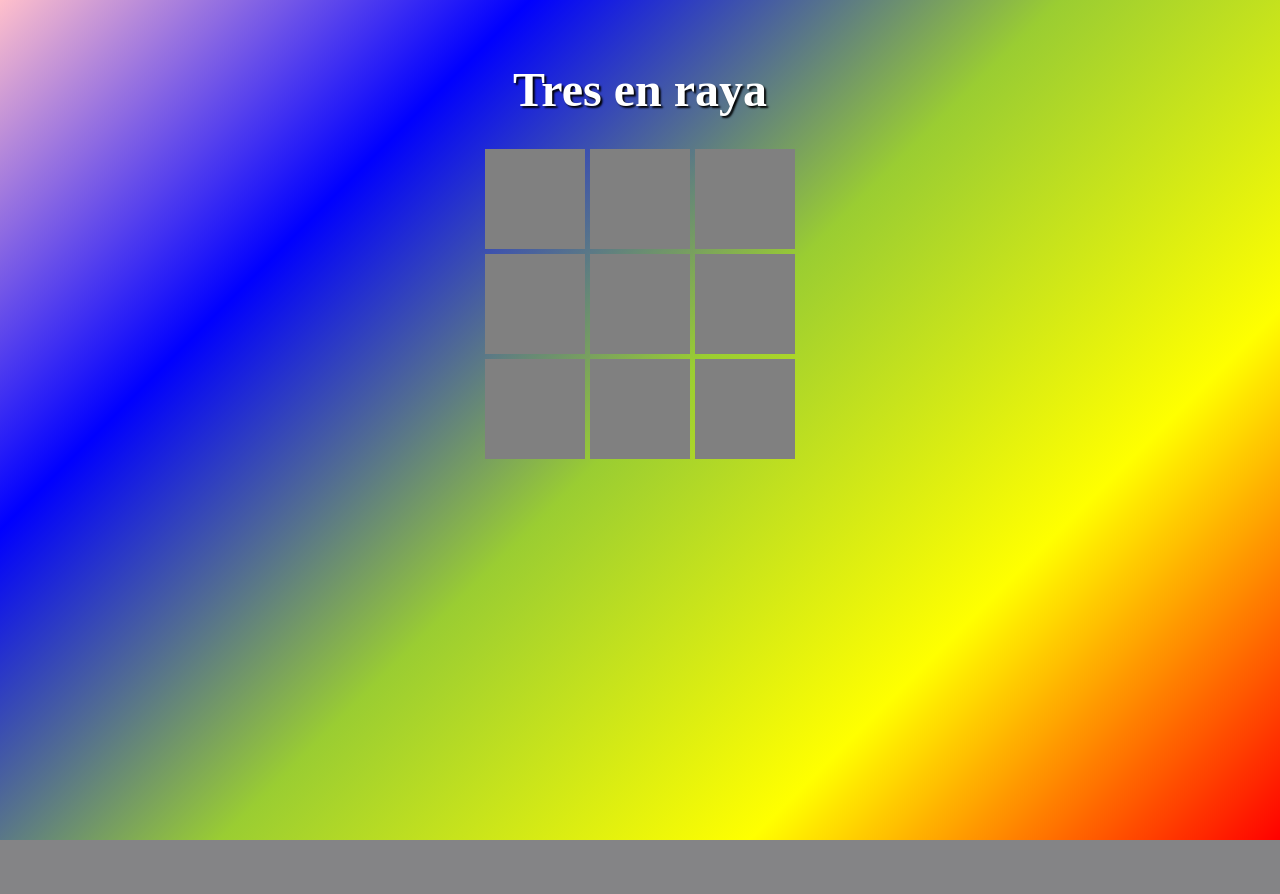
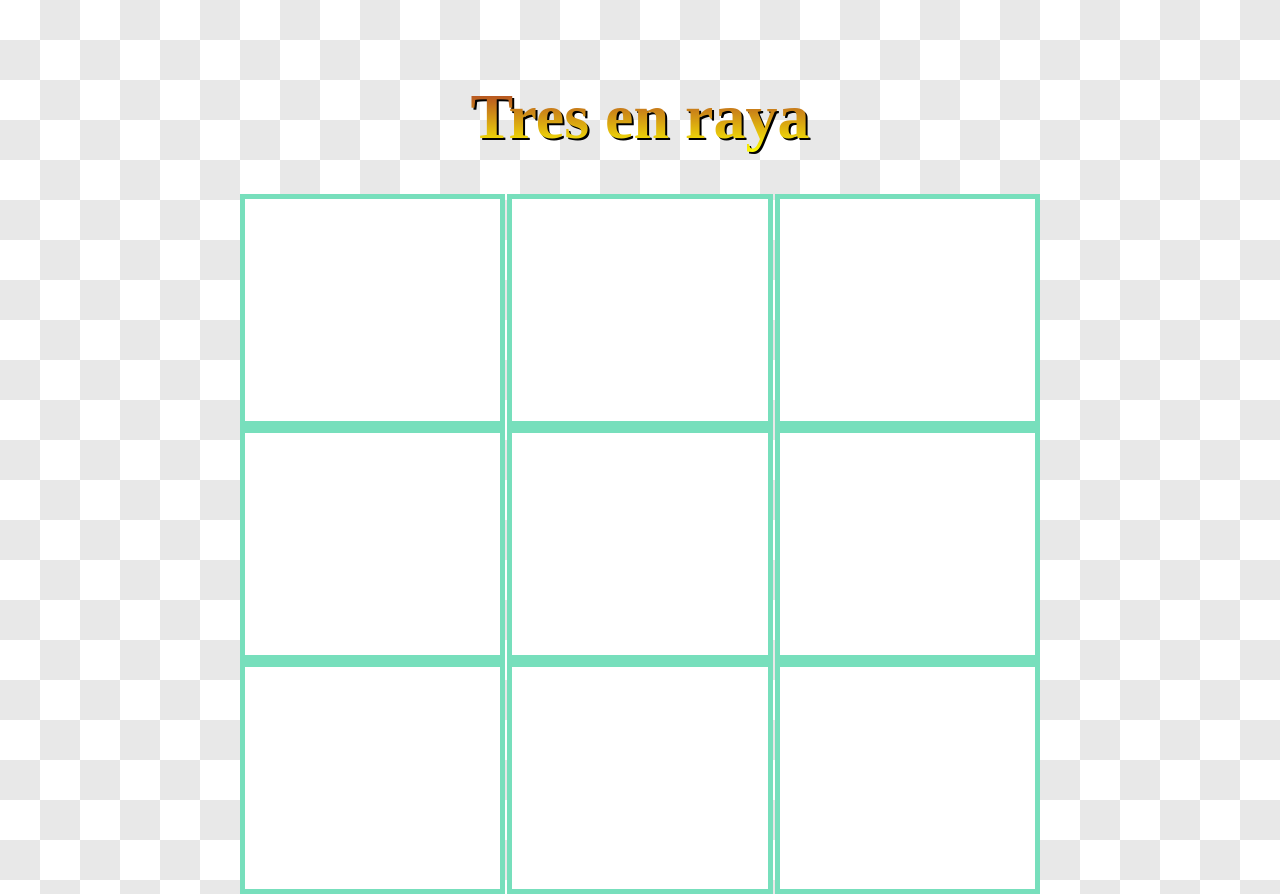
Before and after one commit to andresSBLM/proyectos_simples, a PHP site: page / in a window 1280 px wide. Before the commit the page ends 840 px from the top, so only its background shows below. Run offline with PHP 8.4, Linux system fonts and the light colour scheme.

Commit message:
rediseño comienzo

```diff
--- a/tres_en_raya/css/style.css
+++ b/tres_en_raya/css/style.css
@@ -3,70 +3,54 @@
 }
 
 :root {
-    --fondo-caja: grey;
-    --h1: white;
-    --sombras: black;
-    --fondo-casillas: linear-gradient(rgba(149, 147, 147, 0.558), rgba(255, 255, 255, 0.716));
-    --fondo-body: linear-gradient(135deg, pink, blue, yellowgreen, yellow, red);
-    --fondo-ultimo: linear-gradient(rgba(249, 13, 13, 0.558), rgba(195, 159, 30, 0.716));
+    --tamaño: 700px;
+}
+
+body {
+    max-width: 800px;
+    min-height: 100vh;
+    margin: auto;
+    background: repeating-conic-gradient(rgba(0, 0, 0, 0.089) 0 25%, rgba(255, 255, 255, 0.11) 25% 50%) 0 0 / 80px 80px ;
 }
 
 h1 {
-    color: var(--h1);
-    text-shadow: 2px 2px 2px var(--sombras);
     text-align: center;
-    padding-top: 30px;
-    font-size: 3rem;
+    width: fit-content;
+    margin: auto;
+    margin-top: 80px;
+    font-size: 4rem;
+    background: linear-gradient(brown, yellow);
+    background-clip: text;
+    color: transparent;
+    filter: drop-shadow( 2px 2px black);
+    margin-bottom: 40px;
 }
 
-body {
-    background: var(--fondo-body);
-    background-repeat: no-repeat;
-    background-position: center;
-    background-size: cover;
-    min-height: 100svb;
+#pantalla {
+    display: grid;
+    height: var(--tamaño);
+    display: flex;
+    gap: 2px;
 }
 
-form {
-    display: grid;
-    grid-template-columns: repeat(3, 100px);
-    gap: 5px;
-    justify-content: center;
+#fila {
+    flex: 1 1 auto;
+    background-color: rgb(119, 223, 188);
+    display: flex;
+    flex-direction: column;
+    gap: 2px;
 }
 
-input[type="checkbox"] {
-    appearance: none;
-    width: 100px;
-    height: 100px;
-    margin: 0;
-    background-color: var(--fondo-caja);
-    cursor: pointer;
+#cuadrado {
+    flex: 1 1 auto;
+    background-color: rgb(255, 255, 255);
+    margin: 5px;
 }
 
-.turno_o {
-    background: var(--fondo-casillas), url(../img/o.png);
-    background-position: center;
-    background-repeat: no-repeat;
-    background-size: cover;
+#fila .x {
+    background: linear-gradient(white, black) ;
 }
 
-.turno_x {
-    background: var(--fondo-casillas), url(../img/x.jpeg);
-    background-position: center;
-    background-repeat: no-repeat;
-    background-size: cover;
+#fila .o {
+    background: linear-gradient(white, red);
 }
-
-.ultimo.turno_x {
-    background: var(--fondo-ultimo), var(--fondo-casillas), url(../img/x.jpeg);
-    background-position: center;
-    background-repeat: no-repeat;
-    background-size: cover;
-}
-
-.ultimo.turno_o {
-    background: var(--fondo-ultimo), var(--fondo-casillas), url(../img/o.png);
-    background-position: center;
-    background-repeat: no-repeat;
-    background-size: cover;
-}
--- a/tres_en_raya/index.html
+++ b/tres_en_raya/index.html
@@ -1,96 +1,64 @@
 <!DOCTYPE html>
 <html lang="en">
-
 <head>
     <meta charset="UTF-8">
-    <meta name="viewport" content="width=ç, initial-scale=1.0">
-    <title>Juego del tres en raya</title>
+    <meta name="viewport" content="width=device-width, initial-scale=1.0">
+    <title>Tres en raya</title>
     <link rel="stylesheet" href="css/style.css">
 </head>
-
 <body>
-    <header>
-        <h1>Tres en raya</h1>
-    </header>
-    <main>
-        <form>
-            <!--ejes: x, y, z, h, j-->
-            <input type="checkbox" id="c1" name="x1" value="ahd">
-            <input type="checkbox" id="c2" name="x1" value="bd">
-            <input type="checkbox" id="c3" name="x1" value="cdg">
-            <input type="checkbox" id="c4" name="x1" value="ae">
-            <input type="checkbox" id="c5" name="x1" value="bghe">
-            <input type="checkbox" id="c6" name="x1" value="ce">
-            <input type="checkbox" id="c7" name="x1" value="fga">
-            <input type="checkbox" id="c8" name="x1" value="fb">
-            <input type="checkbox" id="c9" name="x1" value="fch">
-        </form>
-        <script>
-            const casillas = document.querySelectorAll('input[type="checkbox"]');
-            var turno = 'x';
-            var registro = [];
-            let cuenta = {
-                x: { a: 0, b: 0, c: 0, d: 0, e: 0, f: 0, g: 0, h: 0 },
-                o: { a: 0, b: 0, c: 0, d: 0, e: 0, f: 0, g: 0, h: 0 }
-            };
-
-            casillas.forEach(function (casilla) {
-                casilla.addEventListener('click', function (ev) {
-                    const elemento = ev.target;
-
-                    if (elemento.classList.contains('turno_x') || elemento.classList.contains('turno_o')) {
-                        ev.preventDefault();
-                        return;
-                    }
-
-                    const jugador = turno;
-                    elemento.dataset.jugador = jugador;
-                    elemento.classList.add('turno_' + jugador);
-
-                    for (let valor of elemento.value) {
-                        cuenta[jugador][valor]++;
-                    }
-                    registro.push(elemento);
-
-                    if (registro.length > 6) {
-                        const primero = registro.shift();
-                        const dueno = primero.dataset.jugador;
-                        primero.checked = false;
-                        primero.classList.remove('turno_x', 'turno_o');
-                        for (let valor of primero.value) {
-                            cuenta[dueno][valor]--;
-                        }
-                    }
-
-                    casillas.forEach(function (c) {
-                        c.classList.remove('ultimo');
-                    });
-
-                    if (registro.length == 6) {
-                        registro[0].classList.add('ultimo');
-                    }
-
-                    if (Object.values(cuenta[jugador]).includes(3)) {
-                        alert('Ganador ' + jugador);
-                        casillas.forEach(function (c) {
-                            c.checked = false;
-                            c.classList.remove('turno_x', 'turno_o');
-                        });
-
-                        cuenta = {
-                            x: { a: 0, b: 0, c: 0, d: 0, e: 0, f: 0, g: 0, h: 0 },
-                            o: { a: 0, b: 0, c: 0, d: 0, e: 0, f: 0, g: 0, h: 0 }
-                        };
-                        registro = [];
-                        turno = 'x';
-                        return;
-                    }
-
-                    turno = (jugador == 'x') ? 'o' : 'x';
-                });
-            });
-        </script>
+    <h1>Tres en raya</h1>
+    <main id="principal">
+        <div id="pantalla"></div>
     </main>
 </body>
+    <script>
+        const PANTALLA = document.getElementById("pantalla");
+        var turno = "x";
+        var movimientos = [];
+        var contador = {x1:0, x2:0, x3:0, y1:0, y2:0, y3:0, a:0, b:0};
+        function cargar() {
+            for (let x = 1; x <= 3; x++) {
+                const FILA = document.createElement("div");
+                FILA.id = "fila";
+                for (let y = 1; y <= 3; y++) {
+                    const CUADRADO = document.createElement("div");
+                    CUADRADO.id = "cuadrado";
+                    CUADRADO.dataset.ejex = x;
+                    CUADRADO.dataset.ejey = y;
+                    CUADRADO.addEventListener('click', () => {
+                        tocado(CUADRADO);
+                    });
+                    FILA.appendChild(CUADRADO);
+                }
+                PANTALLA.appendChild(FILA);
+            }
+        }
+        cargar();
 
+        function tocado(elemento) {
+            elemento.style.pointerEvents = "none";
+            const EJEX = elemento.dataset.ejex;
+            const EJEY = elemento.dataset.ejey;
+            if (EJEX == EJEY) {
+                contador.a++;
+                alert(contador.a);
+            }
+            const AGREGAR = [EJEX, EJEY];
+            movimientos.unshift(AGREGAR);
+            turno = (turno == "x") ? "o": "x";
+            elemento.classList.add(turno);
+            if (movimientos.length == 7) {
+                const ULTIMO = movimientos[movimientos.length - 1];
+                const POSX = ULTIMO[0];
+                const POSY = ULTIMO[1];
+                const BORRAR = document.querySelector(`[data-ejex="${POSX}"][data-ejey="${POSY}"]`);
+                BORRAR.style.pointerEvents = "auto";
+                BORRAR.classList.remove("x", "o");
+                movimientos.pop();
+            }
+        }
+
+
+    </script>
 </html>
```
